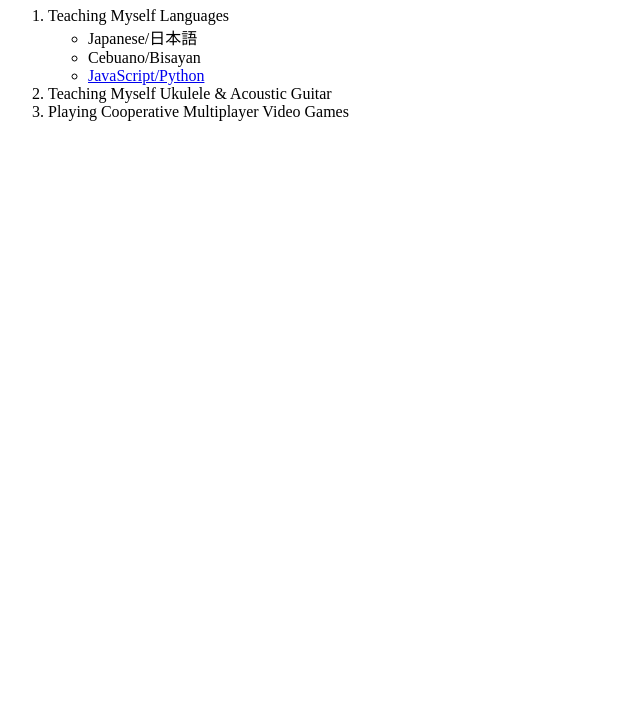
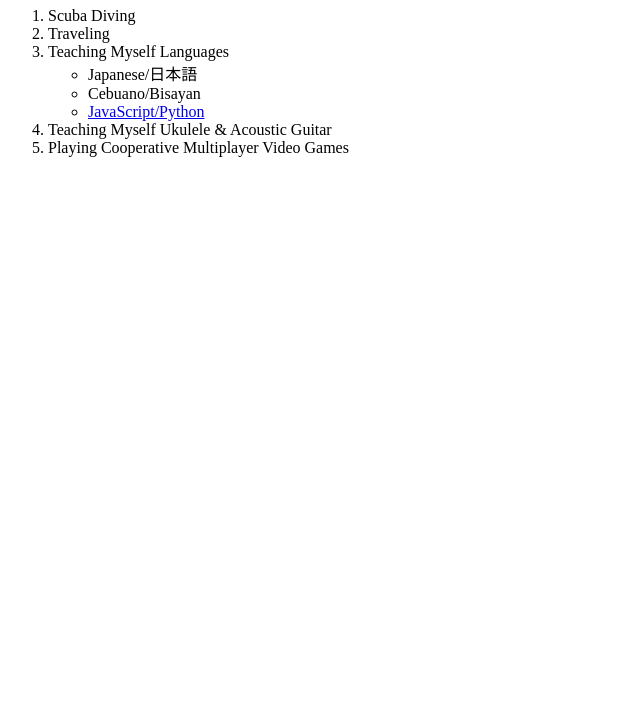
Before and after one commit to colewiski/cv, a plain HTML site: page hobbies.html in a window 1280 px wide. Shown: the part 73-800 px from the top of the page, without its empty margins (0-640 px from the left). Drawn offline with Linux system fonts and the light colour scheme.

Commit message:
Update hobbies.html
Added hobbies

```diff
--- a/hobbies.html
+++ b/hobbies.html
@@ -10,6 +10,8 @@
         <h1>My Hobbies</h1>
 
         <ol>
+            <li>Scuba Diving</li>
+            <li>Traveling</li>
             <li>Teaching Myself Languages</li>
             <ul>
                 <li>Japanese/日本語</li>
```
